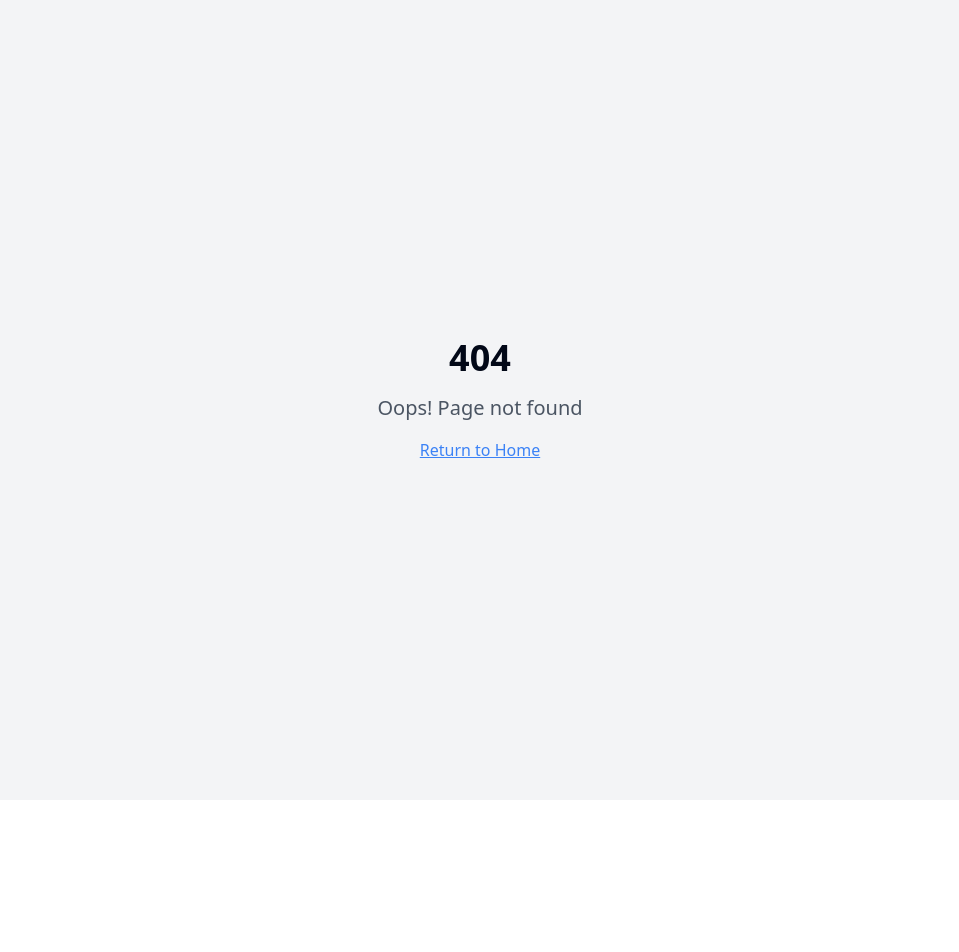
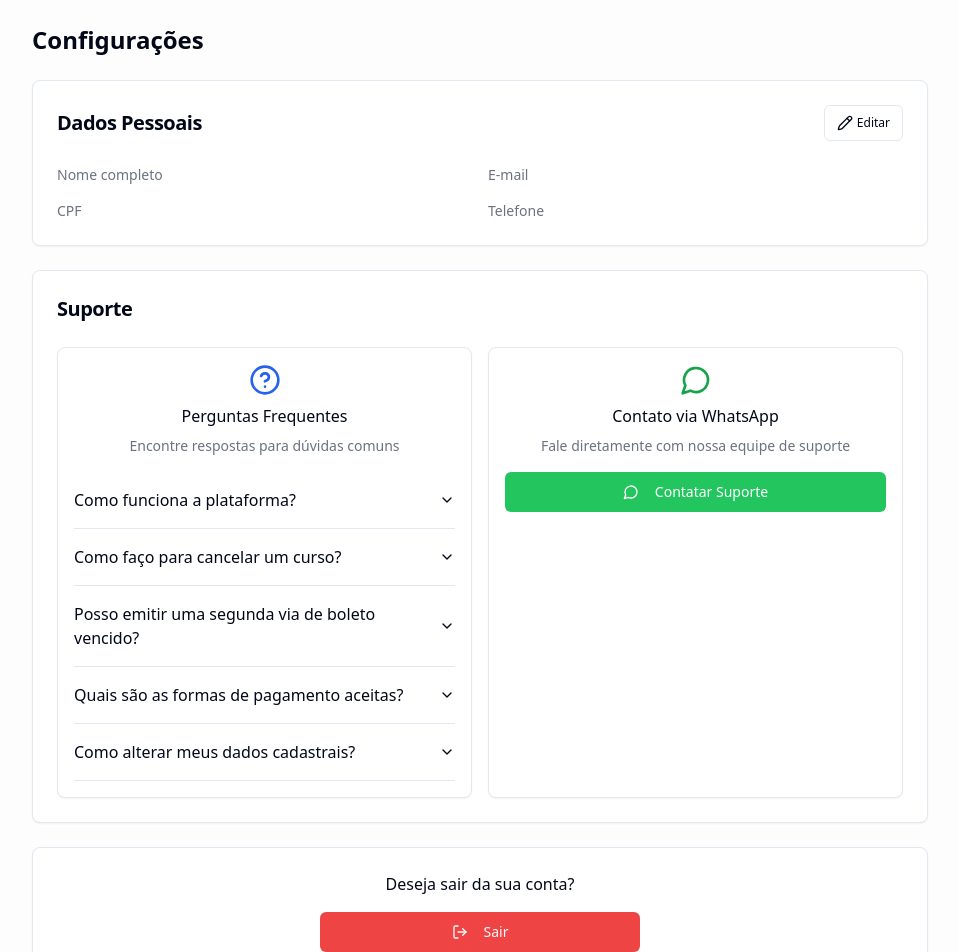
Before and after one commit to Gestao-Quatro-Ponto-Zero/g4-atlas-backoffice, a React (Vite) app: page /configuracoes in a window 1280 px wide. Before the commit this address had no page. Shown: the top 952 px of the page, without its empty margins (160-1119 px from the left). Before the commit the page ends 800 px from the top, so only its background shows below. Built offline with nearby package versions, Linux system fonts and the light colour scheme.

Commit message:
feat: Add settings page
Implement a settings page to display user information, support section with FAQ and WhatsApp contact, and a logout button.

```diff
--- a/src/App.tsx
+++ b/src/App.tsx
@@ -10,6 +10,7 @@ import Index from "./pages/Index";
 import Carteira from "./pages/Carteira";
 import Cobrancas from "./pages/Cobrancas";
 import Contratos from "./pages/Contratos";
+import Settings from "./pages/Settings";
 import NotFound from "./pages/NotFound";
 
 const queryClient = new QueryClient({
@@ -40,6 +41,7 @@ const PageTransition = () => {
           <Route path="/carteira" element={<Carteira />} />
           <Route path="/cobrancas" element={<Cobrancas />} />
           <Route path="/contratos" element={<Contratos />} />
+          <Route path="/configuracoes" element={<Settings />} />
           {/* ADD ALL CUSTOM ROUTES ABOVE THE CATCH-ALL "*" ROUTE */}
           <Route path="*" element={<NotFound />} />
         </Routes>
--- a/src/components/SideMenu.tsx
+++ b/src/components/SideMenu.tsx
@@ -1,4 +1,3 @@
-
 import React, { useState } from 'react';
 import { Link, useLocation } from 'react-router-dom';
 import { useAuth } from '@/contexts/AuthContext';
@@ -113,16 +112,9 @@ const WalletContent = () => {
 
 const SettingsDropdownContent = ({ logout }: { logout: () => void }) => (
   <div className="w-full">
-    <Button variant="ghost" className="w-full flex justify-start text-sm" onClick={() => console.log('Perfil')}>
-      Meu perfil
+    <Button variant="ghost" className="w-full flex justify-start text-sm" asChild>
+      <Link to="/configuracoes">Meu perfil</Link>
     </Button>
-    <Button variant="ghost" className="w-full flex justify-start text-sm" onClick={() => console.log('Segurança')}>
-      Segurança
-    </Button>
-    <Button variant="ghost" className="w-full flex justify-start text-sm" onClick={() => console.log('Preferências')}>
-      Preferências
-    </Button>
-    <DropdownMenuSeparator />
     <Button variant="ghost" className="w-full flex justify-start text-red-600 text-sm" onClick={logout}>
       <LogOut className="mr-2 h-4 w-4" />
       Sair
@@ -136,7 +128,6 @@ const MobileMenu = () => {
   const location = useLocation();
   const pathname = location.pathname;
 
-  // Reordenar os itens de menu conforme solicitado
   const menuItems: MenuItem[] = [
     { icon: ShoppingBag, label: 'Meus Pedidos', href: '/', active: pathname === '/' },
     { icon: Receipt, label: 'Cobranças', href: '/cobrancas', active: pathname === '/cobrancas' },
@@ -146,9 +137,8 @@ const MobileMenu = () => {
     {
       icon: Settings,
       label: 'Configurações',
-      href: '#',
-      dropdown: true,
-      dropdownContent: <SettingsDropdownContent logout={logout} />
+      href: '/configuracoes',
+      active: pathname === '/configuracoes'
     },
   ];
 
@@ -265,7 +255,6 @@ const DesktopMenu = () => {
   const location = useLocation();
   const pathname = location.pathname;
 
-  // Reordenar os itens de menu conforme solicitado
   const menuItems: MenuItem[] = [
     { icon: ShoppingBag, label: 'Meus Pedidos', href: '/', active: pathname === '/' },
     { icon: Receipt, label: 'Cobranças', href: '/cobrancas', active: pathname === '/cobrancas' },
@@ -275,9 +264,8 @@ const DesktopMenu = () => {
     {
       icon: Settings,
       label: 'Configurações',
-      href: '#',
-      dropdown: true,
-      dropdownContent: <SettingsDropdownContent logout={logout} />
+      href: '/configuracoes',
+      active: pathname === '/configuracoes'
     },
   ];
 
--- a/src/components/ui/button.tsx
+++ b/src/components/ui/button.tsx
@@ -1,3 +1,4 @@
+
 import * as React from "react"
 import { Slot } from "@radix-ui/react-slot"
 import { cva, type VariantProps } from "class-variance-authority"
@@ -18,6 +19,7 @@ const buttonVariants = cva(
           "bg-secondary text-secondary-foreground hover:bg-secondary/80",
         ghost: "hover:bg-accent hover:text-accent-foreground",
         link: "text-primary underline-offset-4 hover:underline",
+        success: "bg-green-500 text-white hover:bg-green-600",
       },
       size: {
         default: "h-10 px-4 py-2",
--- /dev/null
+++ b/src/pages/Settings.tsx
@@ -0,0 +1,131 @@
+
+import React from 'react';
+import Layout from '@/components/Layout';
+import ProfileSection from '@/components/ProfileSection';
+import {
+  Accordion,
+  AccordionContent,
+  AccordionItem,
+  AccordionTrigger,
+} from '@/components/ui/accordion';
+import { Button } from '@/components/ui/button';
+import { Card, CardContent, CardHeader, CardTitle } from '@/components/ui/card';
+import { HelpCircle, LogOut, MessageCircle } from 'lucide-react';
+import { useAuth } from '@/contexts/AuthContext';
+import { useNavigate } from 'react-router-dom';
+import { toast } from 'sonner';
+
+const FAQ_ITEMS = [
+  {
+    question: 'Como funciona a plataforma?',
+    answer: 'A G4 Educação é uma plataforma que conecta alunos a cursos de alta qualidade. Oferecemos opções de pagamento flexíveis e suporte contínuo durante todo o processo de aprendizagem.'
+  },
+  {
+    question: 'Como faço para cancelar um curso?',
+    answer: 'Para cancelar um curso, acesse a página de "Meus Pedidos", localize o curso desejado e clique no botão de cancelamento. O processo pode estar sujeito aos termos e condições específicos de cada curso.'
+  },
+  {
+    question: 'Posso emitir uma segunda via de boleto vencido?',
+    answer: 'Sim, é possível emitir uma segunda via de boletos vencidos. Acesse a seção "Cobranças", localize o boleto vencido e selecione a opção "Gerar segunda via". Uma nova data de vencimento será atribuída ao boleto.'
+  },
+  {
+    question: 'Quais são as formas de pagamento aceitas?',
+    answer: 'Aceitamos cartões de crédito e débito das principais bandeiras, boleto bancário e PIX. Todas as transações são protegidas e criptografadas para garantir sua segurança.'
+  },
+  {
+    question: 'Como alterar meus dados cadastrais?',
+    answer: 'Para alterar seus dados cadastrais, acesse a página de "Configurações", clique no botão "Editar" ao lado dos dados pessoais e faça as alterações necessárias. Após concluir, clique em "Salvar".'
+  },
+];
+
+const Settings = () => {
+  const { logout } = useAuth();
+  const navigate = useNavigate();
+
+  const handleLogout = () => {
+    logout();
+    toast.success('Você foi desconectado com sucesso');
+    navigate('/');
+  };
+
+  const handleWhatsAppSupport = () => {
+    // Usually this would link to a real support number with a pre-defined message
+    window.open('https://wa.me/5511999999999?text=Olá,%20preciso%20de%20ajuda%20com%20a%20plataforma%20G4%20Educação.', '_blank');
+  };
+
+  return (
+    <Layout>
+      <div className="max-w-4xl mx-auto space-y-6">
+        <h1 className="text-2xl font-bold mb-6">Configurações</h1>
+
+        {/* User Profile Section */}
+        <ProfileSection />
+
+        {/* Support Section */}
+        <Card>
+          <CardHeader className="flex flex-row items-center justify-between space-y-0">
+            <CardTitle className="text-xl">Suporte</CardTitle>
+          </CardHeader>
+          <CardContent className="space-y-4">
+            <div className="grid grid-cols-1 sm:grid-cols-2 gap-4">
+              <Card className="border border-gray-200">
+                <CardContent className="p-4">
+                  <div className="flex flex-col items-center text-center">
+                    <HelpCircle className="h-8 w-8 mb-2 text-blue-600" />
+                    <h3 className="font-medium mb-2">Perguntas Frequentes</h3>
+                    <p className="text-sm text-gray-500 mb-4">Encontre respostas para dúvidas comuns</p>
+
+                    <Accordion type="single" collapsible className="w-full">
+                      {FAQ_ITEMS.map((item, index) => (
+                        <AccordionItem key={index} value={`item-${index}`}>
+                          <AccordionTrigger className="text-left">{item.question}</AccordionTrigger>
+                          <AccordionContent>{item.answer}</AccordionContent>
+                        </AccordionItem>
+                      ))}
+                    </Accordion>
+                  </div>
+                </CardContent>
+              </Card>
+
+              <Card className="border border-gray-200">
+                <CardContent className="p-4">
+                  <div className="flex flex-col items-center text-center">
+                    <MessageCircle className="h-8 w-8 mb-2 text-green-600" />
+                    <h3 className="font-medium mb-2">Contato via WhatsApp</h3>
+                    <p className="text-sm text-gray-500 mb-4">Fale diretamente com nossa equipe de suporte</p>
+                    <Button
+                      onClick={handleWhatsAppSupport}
+                      className="bg-green-500 hover:bg-green-600 text-white w-full"
+                    >
+                      <MessageCircle className="mr-2 h-4 w-4" />
+                      Contatar Suporte
+                    </Button>
+                  </div>
+                </CardContent>
+              </Card>
+            </div>
+          </CardContent>
+        </Card>
+
+        {/* Logout Section */}
+        <Card>
+          <CardContent className="p-6">
+            <div className="flex flex-col items-center">
+              <h3 className="font-medium mb-4">Deseja sair da sua conta?</h3>
+              <Button
+                variant="destructive"
+                onClick={handleLogout}
+                className="w-full max-w-xs"
+              >
+                <LogOut className="mr-2 h-4 w-4" />
+                Sair
+              </Button>
+            </div>
+          </CardContent>
+        </Card>
+      </div>
+    </Layout>
+  );
+};
+
+export default Settings;
```
